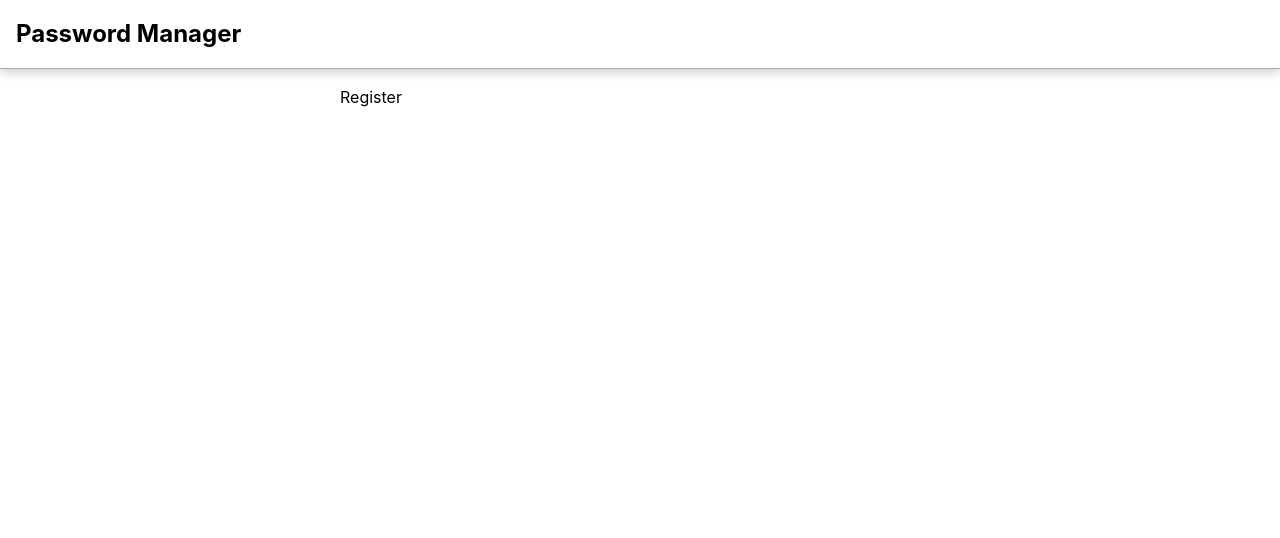
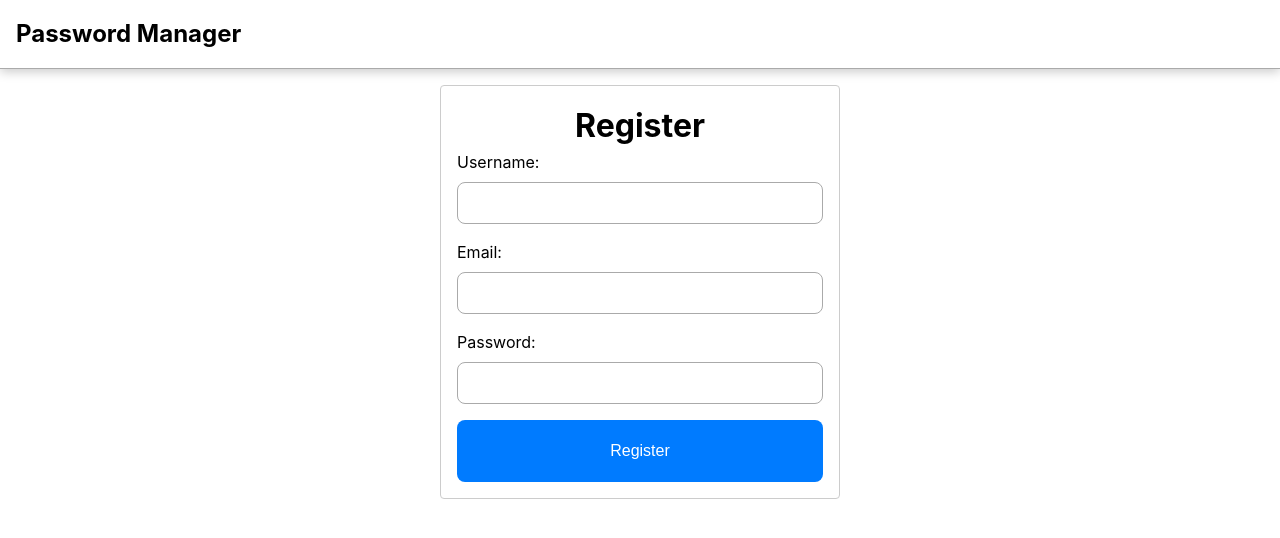
Before and after one commit to lucalewin/vault, a Vue app in the folder frontend/: page /register in a window 1280 px wide. Shown: the top 538 px of the page. Built offline with nearby package versions, Linux system fonts and the light colour scheme.

Commit message:
add register page

```diff
--- /dev/null
+++ b/frontend/src/lib/util.ts
@@ -0,0 +1,21 @@
+export const copyToClipboard = (text: string) => {
+  if (navigator.clipboard) {
+    navigator.clipboard.writeText(text).then(() => {
+      alert('Copied to clipboard!');
+    }).catch(err => {
+      console.error('Failed to copy:', err);
+    });
+  } else {
+    const textArea = document.createElement('textarea');
+    textArea.value = text;
+    document.body.appendChild(textArea);
+    textArea.select();
+    try {
+      document.execCommand('copy');
+      alert('Copied to clipboard!');
+    } catch (err) {
+      console.error('Failed to copy:', err);
+    }
+    document.body.removeChild(textArea);
+  }
+};
--- a/frontend/src/views/Home.vue
+++ b/frontend/src/views/Home.vue
@@ -1,6 +1,7 @@
 <template>
   <div v-if="!isLoggedIn">
     <button @click="router.push('/login')">Login</button>
+    <button @click="router.push('/register')">Register</button>
   </div>
   <div v-else>
     <div class="services">
--- a/frontend/src/views/Login.vue
+++ b/frontend/src/views/Login.vue
@@ -11,6 +11,7 @@
     <button type="submit">Log in</button>
     <!-- <div v-if="loading" class="loader"></div> -->
     <LinearSpinner :loading="loading" />
+    <p v-if="error" style="color: red;">{{ error }}</p>
   </form>
 </template>
 
@@ -22,6 +23,7 @@ import LinearSpinner from '../components/LinearSpinner.vue';
 const email = ref('');
 const password = ref('');
 const loading = ref(false);
+const error = ref('');
 const router = useRouter();
 
 const handleSubmit = async () => {
@@ -43,12 +45,16 @@ const handleSubmit = async () => {
     }
 
     const data = await response.json();
-    const token = data.token;
-    localStorage.setItem('api_token', token);
-    router.push('/');
-  } catch (error) {
-    console.error('Login failed:', error);
-    // alert('Login failed. Please check your credentials and try again.');
+    if (data.status === 'error') {
+      error.value = data.message;
+    } else {
+      const token = data.token;
+      localStorage.setItem('api_token', token);
+      router.push('/');
+    }
+  } catch (err) {
+    console.error('Login failed:', err);
+    error.value = 'Login failed. Please check your credentials and try again.';
   } finally {
     loading.value = false;
   }
--- a/frontend/src/views/Register.vue
+++ b/frontend/src/views/Register.vue
@@ -1,8 +1,195 @@
 <template>
-  Register
+  <div class="register">
+    <h1>Register</h1>
+    <form v-if="!recoveryPhrase" @submit.prevent="register">
+      <div>
+        <label for="username">Username:</label>
+        <input type="text" id="username" v-model="username" required />
+      </div>
+      <div>
+        <label for="email">Email:</label>
+        <input type="email" id="email" v-model="email" required />
+      </div>
+      <div>
+        <label for="password">Password:</label>
+        <input type="password" id="password" v-model="password" required />
+      </div>
+      <button type="submit">Register</button>
+      <LinearSpinner :loading="loading" />
+      <p v-if="error" style="color: red;">{{ error }}</p>
+    </form>
+    <div v-else>
+      <p>Registration successful! Please save your recovery phrase securely:</p>
+      <div class="input-container">
+        <input type="text" :value="recoveryPhrase" class="input" readonly>
+        <span class="input-icons">
+          <span @click="copyToClipboard(recoveryPhrase)"><i class="pi pi-copy"></i></span>
+        </span>
+      </div>
+    </div>
+  </div>
 </template>
 
 <script setup>
+import { ref } from 'vue';
 import { useRouter } from 'vue-router';
+import LinearSpinner from '../components/LinearSpinner.vue';
+import { copyToClipboard } from '../lib/util.ts';
+
 const router = useRouter();
+const username = ref('');
+const email = ref('');
+const password = ref('');
+const error = ref('');
+const recoveryPhrase = ref('');
+const loading = ref(false);
+
+const register = async () => {
+  loading.value = true;
+  try {
+    const response = await fetch('/api/v1/auth/register', {
+      method: 'POST',
+      headers: {
+        'Content-Type': 'application/json'
+      },
+      body: JSON.stringify({
+        username: username.value,
+        email: email.value,
+        password: password.value
+      })
+    });
+
+    if (!response.ok) {
+      throw new Error('Registration failed');
+    }
+
+    const data = await response.json();
+    if (data.status === 'success') {
+      console.log('Registration successful:', data);
+      recoveryPhrase.value = data.recovery_phrase;
+    } else {
+      console.error('Registration failed:', data.message);
+      error.value = data.message;
+    }
+  } catch (error) {
+    console.error('Registration failed:', error);
+  } finally {
+    loading.value = false;
+  }
+};
+
+const copyRecoveryPhrase = () => {
+  if (navigator.clipboard) {
+    navigator.clipboard.writeText(recoveryPhrase.value).then(() => {
+      alert('Recovery phrase copied to clipboard');
+    }).catch(err => {
+      console.error('Failed to copy:', err);
+    });
+  } else {
+    const textArea = document.createElement('textarea');
+    textArea.value = recoveryPhrase.value;
+    textArea.style.position = 'fixed';  // Avoid scrolling to bottom
+    textArea.style.opacity = '0';
+    document.body.appendChild(textArea);
+    textArea.focus();
+    textArea.select();
+    try {
+      document.execCommand('copy');
+      alert('Recovery phrase copied to clipboard');
+    } catch (err) {
+      console.error('Failed to copy:', err);
+    }
+    document.body.removeChild(textArea);
+  }
+};
 </script>
+
+<style scoped>
+/* Add styles similar to the login page */
+.register {
+  max-width: 400px;
+  margin: 0 auto;
+  padding: 1em;
+  border: 1px solid #ccc;
+  border-radius: 4px;
+}
+.register h1 {
+  text-align: center;
+}
+.register div {
+  margin-bottom: 1em;
+}
+.register label {
+  display: block;
+  margin-bottom: 0.5em;
+}
+.register input {
+  width: 100%;
+  padding: 0.5em;
+  box-sizing: border-box;
+  color: #000; /* Ensure text color is black */
+  background-color: #fff; /* Ensure background color is white */
+}
+.register button {
+  width: 100%;
+  padding: 0.7em;
+  background-color: #007bff;
+  border: none;
+  color: white;
+  cursor: pointer;
+}
+.register button:hover {
+  background-color: #0056b3;
+}
+.recovery-phrase {
+  display: flex;
+  align-items: center;
+  gap: 0.5em;
+}
+/* .recovery-phrase input {
+  flex: 1;
+  padding: 0.5em;
+  box-sizing: border-box;
+  color: #000;
+  background-color: #fff;
+} */
+.recovery-phrase button {
+  padding: 0.5em 1em;
+  background-color: #007bff;
+  border: none;
+  color: white;
+  cursor: pointer;
+}
+.recovery-phrase button:hover {
+  background-color: #0056b3;
+}
+
+.input-container {
+  display: flex;
+  align-items: center;
+  position: relative;
+}
+
+.input-container input {
+  flex: 1;
+  padding-right: 48px;
+  outline: none;
+}
+
+.input-icons {
+  display: flex;
+  position: absolute;
+  align-items: center;
+  right: 0;
+  height: 100%;
+  z-index: 1000;
+  margin-right: 12px;
+}
+
+.input-icons span {
+  background: none;
+  border: none;
+  cursor: pointer;
+}
+
+</style>
```
Also changed, not shown: 1 other file (tests, documents, lock files or other folders).
